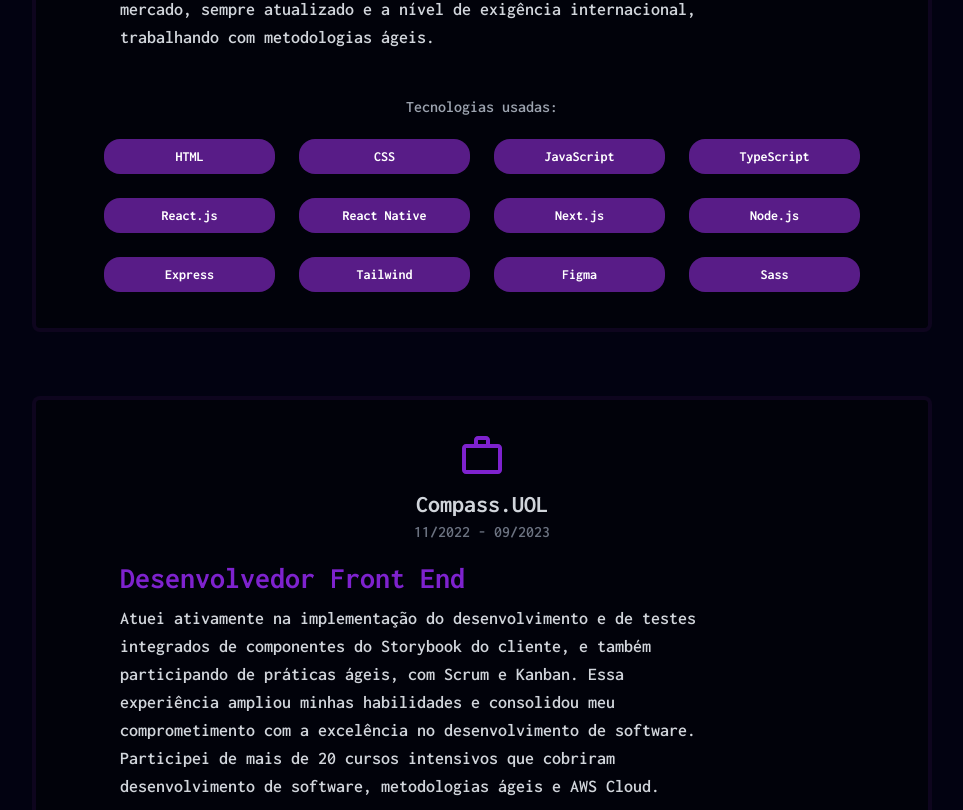
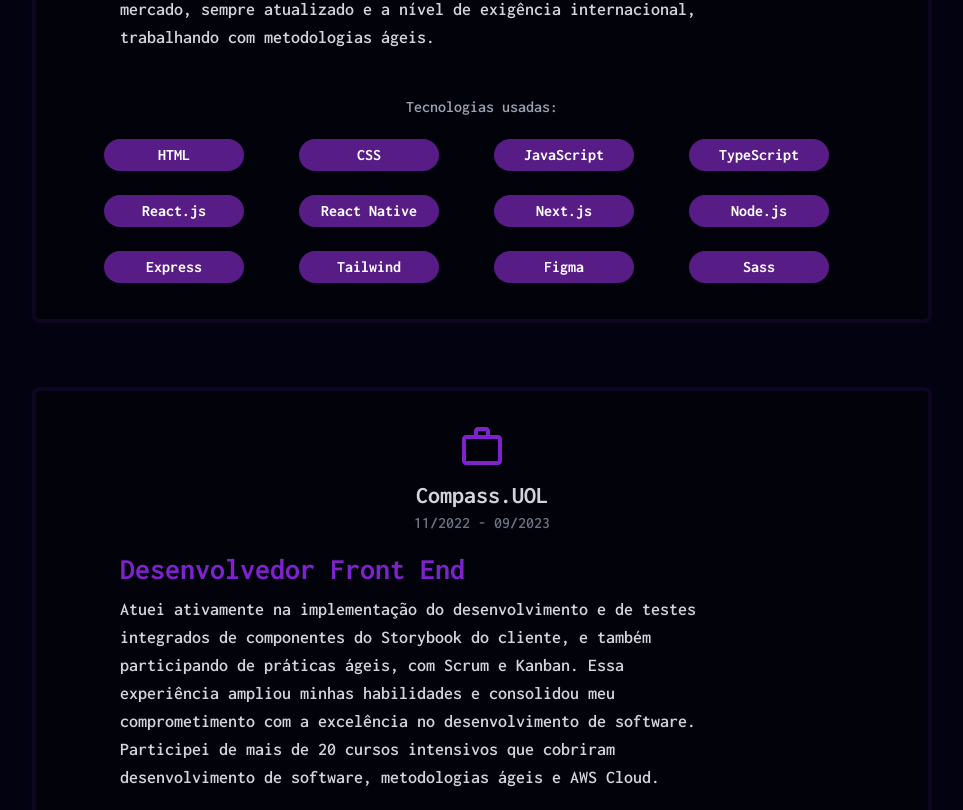
Before and after one commit to lucascmpos/lucascmpos-portfolio, a React (Vite) app: page / in a window 1280 px wide. Shown: the part 3730-4540 px from the top of the page, without its empty margins (158-1121 px from the left). Built offline with nearby package versions, Linux system fonts and the light colour scheme.

Commit message:
style: adjusting tech tag

```diff
--- a/src/components/exp.jsx
+++ b/src/components/exp.jsx
@@ -288,7 +288,7 @@ const Experience = ({ language, theme }) => {
                   <TechnologyCard
                     key={index}
                     technology={technology}
-                    style={{ width: "auto", height: "35px" }}
+                    style={{ width: "140px", height: "auto" }}
                   />
                 ))}
             </div>
--- a/src/components/tech-tag.jsx
+++ b/src/components/tech-tag.jsx
@@ -1,6 +1,6 @@
 const TechnologyCard = ({ technology, style }) => (
   <div
-    className="m-1 h-fit w-fit rounded-2xl bg-purple-900 p-2 text-sm font-bold text-white transition-all hover:scale-105"
+    className="text-md m-1 flex h-fit w-fit items-center justify-center rounded-2xl bg-purple-900 px-2 py-1 font-bold text-white transition-all hover:scale-105 "
     style={style}
   >
     {technology}
```
